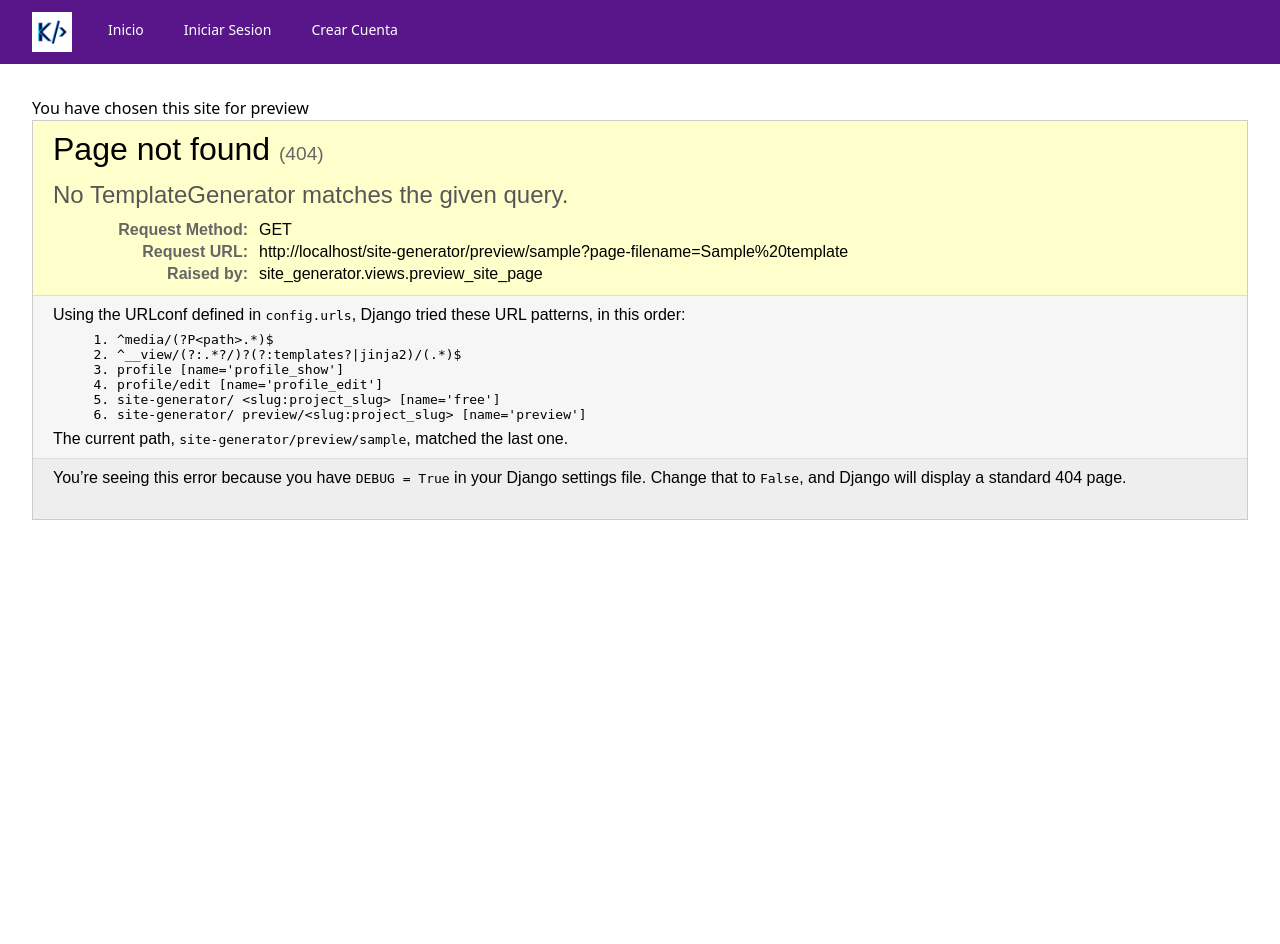
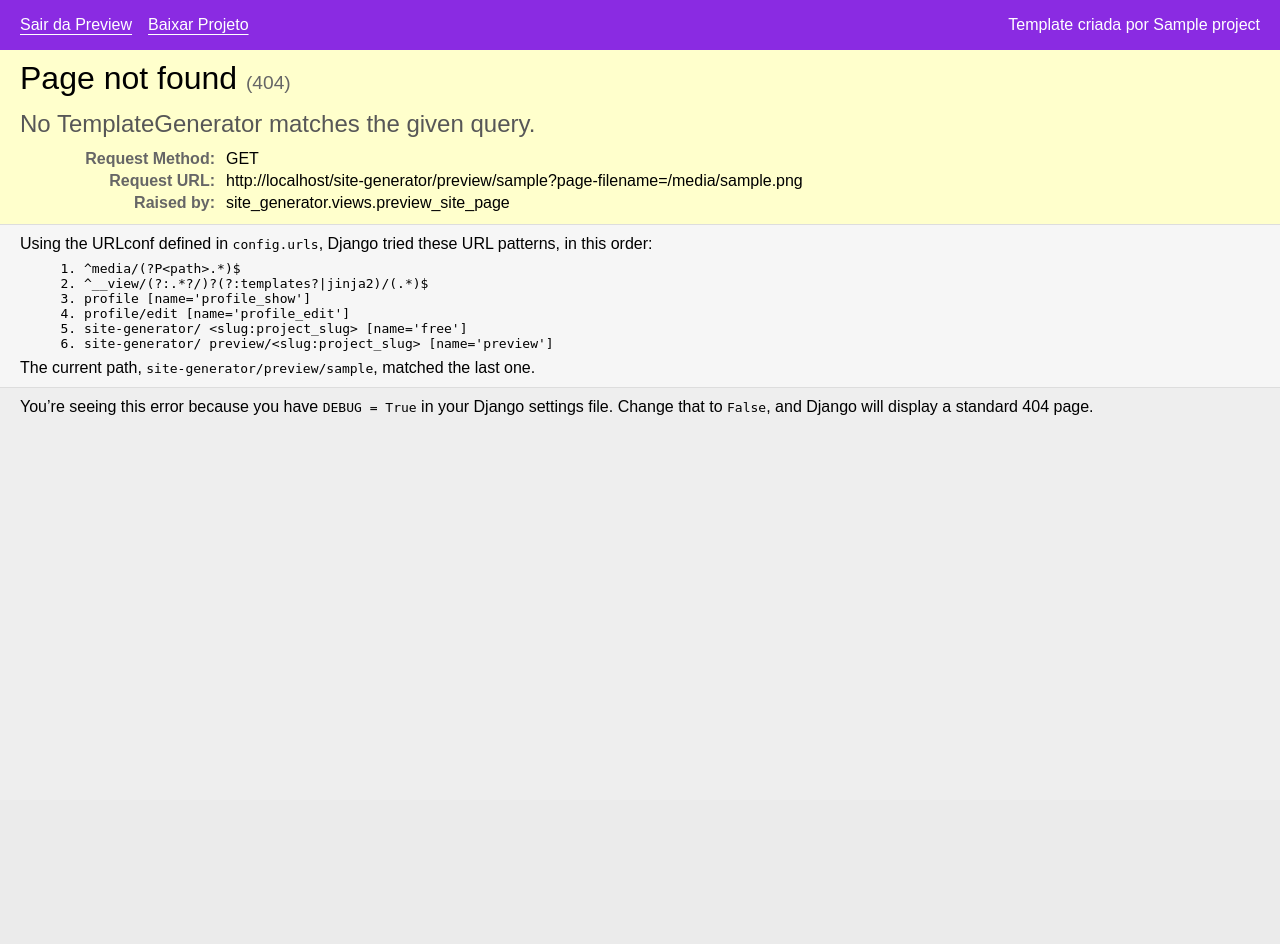
Before and after one commit to keinermendoza/django-static-generator, a Django app: template templates/shop/project/detail.html in a window 1280 px wide. After the commit the page ends 415 px from the top, so only its background shows below. Run offline with Django 5.2, Linux system fonts and the light colour scheme; the template is opened without the code that fills it: most values are stand-ins (such as "Sample title", 1, 10 or a date in 2020); data that the repository does not hold is empty.

Commit message:
feat: improve preview template 'detail.html' - refactor css: by moving shared styles to main.css - feat preview_site_page : render 'index.html' by default when no page is specified in query params

```diff
--- a/site_generator/views.py
+++ b/site_generator/views.py
@@ -20,13 +20,18 @@
 
 def preview_site_page(request, project_slug):
     project = get_object_or_404(TemplateGenerator, slug=project_slug)
-    filename = request.GET.get("page-filename")
+    page_filename = request.GET.get("page-filename")
+    if not page_filename:
+        page_filename =  "index.html"
+
+    print("saindo...", page_filename)
     context = {
         "title" : request.GET.get("title"),
         "demo_mode": True,
-        "project": project
+        "project": project,
+        "page_filename": page_filename
     }
 
-    if filename in project.template_names:
-        return render(request, project.get_template_path(filename), context)
+    if page_filename in project.template_names:
+        return render(request, project.get_template_path(page_filename), context)
     return HttpResponse(404)
--- /dev/null
+++ b/static/core/css/main.css
@@ -0,0 +1,81 @@
+* {
+    margin: 0;
+    padding: 0;
+    box-sizing: border-box;
+}
+html {
+    scroll-behavior: smooth;
+}
+body {
+    font-family: sans-serif;
+}
+a {
+    color: inherit;
+    text-decoration: none;
+}
+button {
+  all: unset;
+  box-sizing: border-box;
+  cursor: pointer;
+  display: inline-block;
+}
+ul {
+    list-style: none;
+}
+
+/* dialog */
+
+dialog::backdrop {
+    background-color: rgba(0,0,0,.5);
+}
+
+dialog {
+    inset: 0;
+    margin: auto;
+    border-radius: 0.5rem;
+}
+
+.dialog-content {
+    padding: 2rem;
+    border-radius: 0.5rem;
+}
+
+.dialog-content .title {
+    font-size: 1.5rem;
+    font-weight: 600;
+}
+
+.dialog-actions {
+    margin-top: 1rem;
+    display: flex;
+    justify-content: end;
+    gap:1rem;
+}
+
+/* butons */
+.btn {
+    padding: 0.65em 1em;
+    border-radius: 0.75rem;
+    cursor: pointer;
+}
+
+.danger-btn {
+    background-color: red;
+    color: white;
+}
+
+.danger-btn:hover {
+    background-color: rgb(160, 1, 1);
+    color: white;
+}
+
+
+.good-btn {
+    background-color: hsl(125, 84%, 40%);
+    color: white;
+}
+
+.good-btn:hover {
+    background-color: hsl(125, 85%, 30%);
+    color: white;
+}
--- /dev/null
+++ b/static/shop/css/preview.css
@@ -0,0 +1,51 @@
+/* navbar */
+.preview-bar-container {
+    background-color: blueviolet;
+    padding: 1rem 1.25rem;
+    color: white;
+}
+
+.preview-bar {
+    margin-inline: auto;
+    max-width: 96rem;
+    display: flex;
+    flex-wrap: wrap;
+    gap: 1rem;
+    justify-content: space-between;
+}
+
+.preview-bar .list-link {
+    display: flex;
+    gap: 1rem;
+}
+
+.dialog-content p {
+    margin-top: 0.65rem;
+}
+
+.dialog-content__link,
+.preview-bar__link {
+    text-decoration: underline;
+    text-underline-offset: 0.25em;
+    transition: color 0.25s;
+}
+
+.preview-bar__link:hover {
+    color: gold;
+    transform-origin: left;
+}
+
+.dialog-content__link:hover {
+    color: blueviolet;
+    transform-origin: left;
+}
+
+body {
+    display: flex;
+    flex-direction: column;
+    min-height: 100vh;
+}
+
+iframe {
+    flex-grow: 1;
+}
--- a/templates/shop/base.html
+++ b/templates/shop/base.html
@@ -37,7 +37,6 @@
 
     {% block meta %}{% endblock meta %}
     <script src="https://cdn.jsdelivr.net/npm/@tailwindcss/browser@4"></script>
-
     {% block styles %}{% endblock styles %}
 </head>
 <body>
--- a/templates/shop/project/detail.html
+++ b/templates/shop/project/detail.html
@@ -1,14 +1,92 @@
-{% extends "shop/base.html" %}
+{% load static %}
+<!DOCTYPE html>
+<html lang="en">
+<head>
+    <meta charset="UTF-8">
+    <meta name="author" description="keiner mendoza" >
+    <meta name="viewport" content="width=device-width, initial-scale=1.0">
+    <title>{{project.title}}</title>
 
-{% block content %}
-<h1>You have chosen this site for preview</h1>
-    {% for template in project.template_names %}
+    <meta name="title" content="{{project.project_name}}">
+    <meta name="description" content="{{project.description}}">
+    <meta property="og:title" content="{{project.project_name}}">
+    <meta property="og:description" content="{{project.description}}">
+    <meta property="og:site_name" content="keiner-mendoza-web-developer">
+    <meta property="og:type" content="website">
+    <meta property="og:url" content="{{ request.scheme }}://{{ request.get_host }}">
+    <meta property="og:image" content="{{ request.scheme }}://{{ request.get_host }}{{project.image}}">
+
+
+    <meta property="twitter:card" content="summary_large_image">
+    <meta property="twitter:url" content="{{ request.scheme }}://{{ request.get_host }}">
+    <meta property="twitter:title" content="{{project.project_name}}.">
+    <meta property="twitter:description" content="{{project.description}}">
+    <meta property="twitter:image" content="{{ request.scheme }}://{{ request.get_host }}{{project.image}}">
+    <meta name="viewport" content="width=device-width, initial-scale=1.0">
+
+
+
+    <link rel="apple-touch-icon" sizes="180x180" href="{% static 'icons/apple-touch-icon.png' %}">
+    <link rel="icon" type="image/png" sizes="32x32" href="{% static 'icons/favicon-32x32.png' %}">
+    <link rel="icon" type="image/png" sizes="16x16" href="{% static 'icons/favicon-16x16.png' %}">
+    <link rel="icon" href="{% static 'icons/favicon.ico' %}" type="image/x-icon" />
+    <link rel="manifest" href="{% static 'icons/site.webmanifest' %}">
+
+    <link rel="stylesheet" href="{% static 'core/css/main.css' %}">
+    <link rel="stylesheet" href="{% static 'shop/css/preview.css' %}">
+</head>
+<body>
+    <header class="preview-bar-container">
+        <nav class="preview-bar">
+            <ul class="list-link">
+                <li class="preview-bar__link">
+                    <a href="/">Sair da Preview</a>
+                </li>
+                {% if request.user.is_authenticated %}
+                <li class="preview-bar__link">
+                    <a href="{% url 'free' project.slug %}">Baixar Projeto</a>
+                </li>
+                {% else %}
+                <button class="preview-bar__link" type="button" onclick="document.getElementById('myDialog').showModal()">Baixar Projeto</button>
+                {% endif %}
+            </ul>
+            <p>
+                <span>Template criada por </span>
+                <a target="_blank" referrerpolicy="no-referrer" rel="nofollow" href="{{project.author_link}}">{{project.author_name}}</a>
+            </p>
+        </nav>
+    </header>
+
+    <dialog id="myDialog">
+        <div id="dialog-content" class="dialog-content">
+            <h2 class="title">Iniciar Sessão</h2>
+            <p>Para descarregar este projeto primeiro é necesario voce <a class="dialog-content__link" href="{% url 'account_login' %}">iniciar sessão.</a></p>
+            <p>Se não tiver conta voce pode <a class="dialog-content__link" href="{% url 'account_signup' %}">criar uma conta de graça.</a></p>
+
+            <footer class="dialog-actions">
+                <button class="btn danger-btn" type="button" onclick="document.getElementById('myDialog').close()">Continuar navegando</button>
+                <a href="{% url 'account_login' %}" class="btn good-btn">Iniciar Sessão</a>
+            </footer>
+        </div>
+    </dialog>
+
 
     <iframe
-        src="{% url 'preview' project.slug %}?page-filename={{template}}"
+        src="{% url 'preview' project.slug %}?page-filename={{page_filename}}"
         width="100%"
-        height="400"
-        style="border: 1px solid #ccc;"
+        height="auto"
         frameborder="0"></iframe>
-    {% endfor %}
-{% endblock content %}
+
+    <script>
+    const dialog = document.getElementById('myDialog')
+    const dialogContent = document.getElementById('dialog-content')
+
+    dialog.onclick = (event) => {
+        console.log("clicked")
+        if (!dialogContent.contains(event.target)) {
+            dialog.close()
+        }
+    };
+    </script>
+</body>
+</html>
```
Also changed, not shown: 1 other file.
